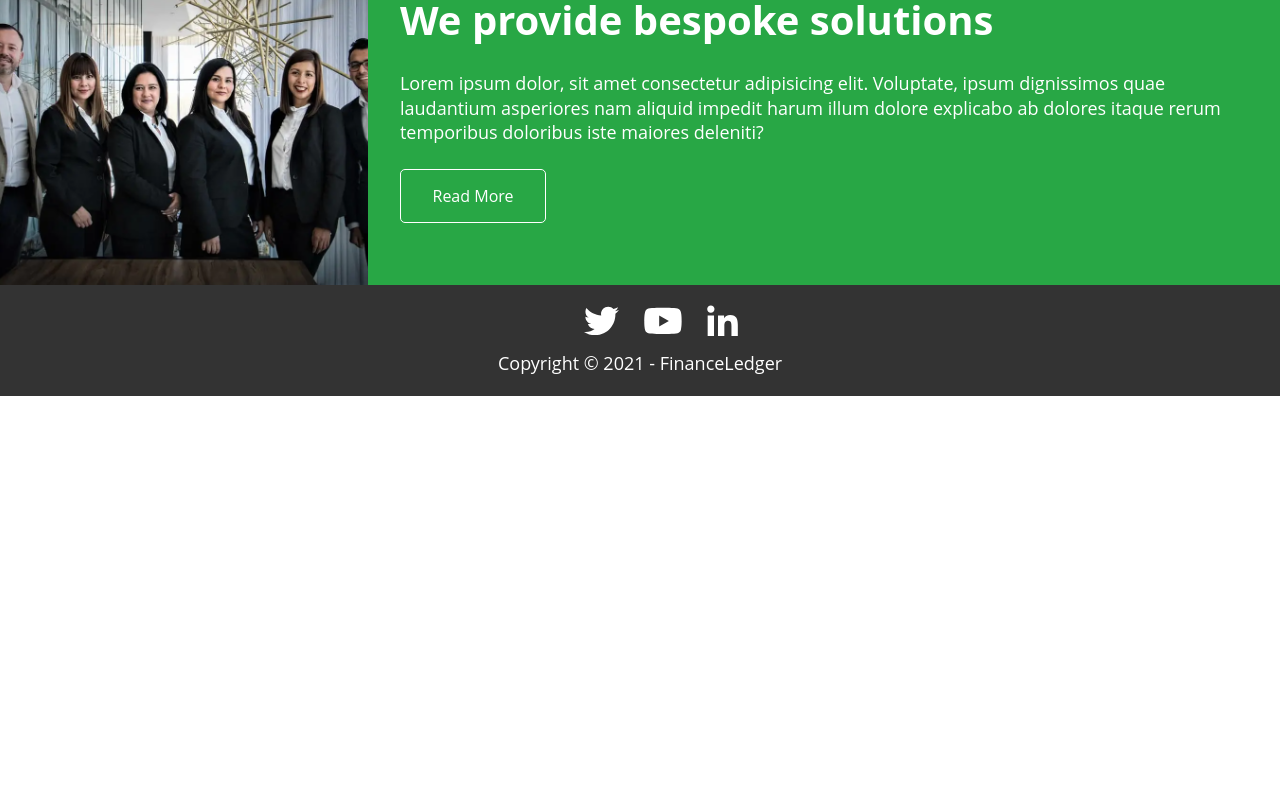
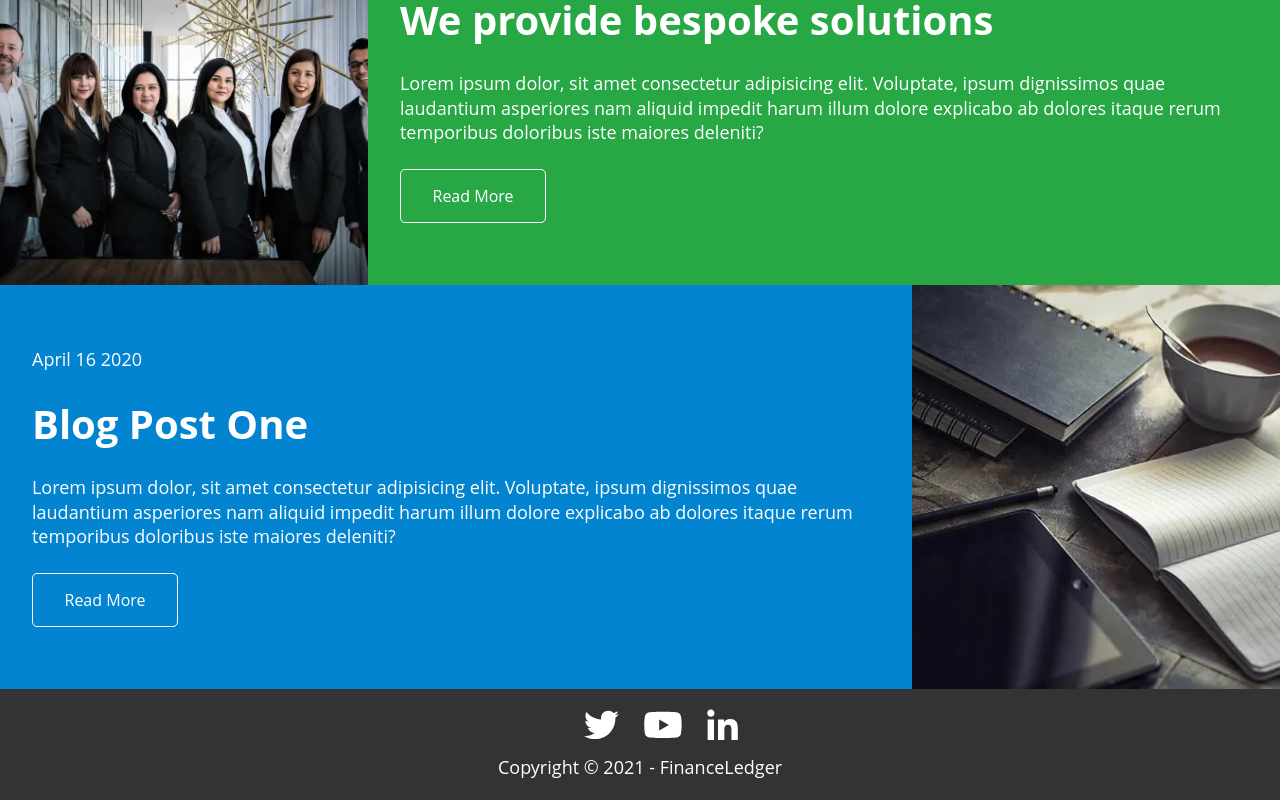
Before and after one commit to Juliya-Boiko/finance-ledger, a React (Create React App) app: page / in a window 1280 px wide. Shown: the part 1143-1943 px from the top of the page. Before the commit the page ends 1539 px from the top, so only its background shows below. Built offline with nearby package versions, Linux system fonts and the light colour scheme; some icons are missing.

Commit message:
add blog

```diff
--- a/src/App.jsx
+++ b/src/App.jsx
@@ -1,7 +1,7 @@
 //import { Header } from "./components/Header";
 import { Hero } from "./components/Hero";
 import { Solutions } from "./components/Solutions";
-
+import { Blog } from "./components/Blog";
 
 import { Footer } from "./components/Footer";
 
@@ -12,6 +12,7 @@ const App = () => {
       <main>
         <Hero />
         <Solutions />
+        <Blog />
       </main>
       <Footer />
     </>
--- /dev/null
+++ b/src/components/Blog/Blog.styled.js
@@ -0,0 +1,68 @@
+import styled from "styled-components";
+import bgiJpg1x from '../../images/home/blog.jpg';
+import bgiJpg2x from '../../images/home/blog@2x.jpg';
+import bgiWebP1x from '../../images/home/blog.webp';
+import bgiWebP2x from '../../images/home/blog@2x.webp';
+
+export const BlogSection = styled.section`
+  color: ${p => p.theme.colors.brand.white};
+  background-color: ${p => p.theme.colors.complementary.blue};
+  @media screen and (min-width: ${p => p.theme.breakpoints.tablet}) {
+    display: flex;
+    flex-direction: row-reverse;
+  }
+`;
+
+export const BlogImage = styled.div`
+  height: 220px;
+  background-color: #000000;
+  background-image: url(${bgiJpg1x});
+  background-repeat: no-repeat;
+  background-size: cover;
+  background-position: center center;
+  @supports (background-image: url(${bgiWebP1x})) {
+    background-image: url(${bgiWebP1x});
+  }
+  @media (min-device-pixel-ratio: 2),
+  (min-resolution: 192dpi),
+  (min-resolution: 2dppx) {
+    background-image: url(${bgiJpg2x});
+    @supports (background-image: url(${bgiWebP2x})) {
+      background-image: url(${bgiWebP2x});
+    }
+  }
+  @media screen and (min-width: ${p => p.theme.breakpoints.tablet}) {
+    min-width: 368px;
+    height: auto;
+  }
+  @media screen and (min-width: ${p => p.theme.breakpoints.desktop}) {
+    min-width: 670px;
+  }
+`;
+
+export const BlogContent = styled.div`
+  padding: 80px 20px;
+  line-height: 1.375;
+  @media screen and (min-width: ${p => p.theme.breakpoints.tablet}) {
+    padding: 62px 32px;
+  }
+  @media screen and (min-width: ${p => p.theme.breakpoints.desktop}) {
+    padding: 80px 28px 86px 20px;
+  }
+`;
+
+export const BlogText = styled.p`
+  margin: 0 0 24px 0;
+  font-size: 16px;
+  @media screen and (min-width: ${p => p.theme.breakpoints.tablet}) {
+    font-size: 18px;
+  }
+`;
+
+export const BlogTitle = styled.h2`
+  margin: 0 0 24px 0;
+  font-size: 32px;
+  @media screen and (min-width: ${p => p.theme.breakpoints.tablet}) {
+    font-size: 40px;
+  }
+`;
--- /dev/null
+++ b/src/components/Blog/index.jsx
@@ -0,0 +1,17 @@
+import { BlogSection, BlogImage, BlogContent, BlogText, BlogTitle } from "./Blog.styled";
+import { ButtonOutlined } from "../buttons/ButtonOutlined";
+import { theme } from "../../styles/theme";
+
+export const Blog = () => {
+  return (
+    <BlogSection>
+      <BlogImage></BlogImage>
+      <BlogContent>
+        <BlogText>April 16 2020</BlogText>
+        <BlogTitle>Blog Post One</BlogTitle>
+        <BlogText>Lorem ipsum dolor, sit amet consectetur adipisicing elit. Voluptate, ipsum dignissimos quae laudantium asperiores nam aliquid impedit harum illum dolore explicabo ab dolores itaque rerum temporibus doloribus iste maiores deleniti?</BlogText>
+        <ButtonOutlined accent={theme.colors.complementary.blue} >Read More</ButtonOutlined>
+      </BlogContent>
+    </BlogSection>
+  );
+};
```
